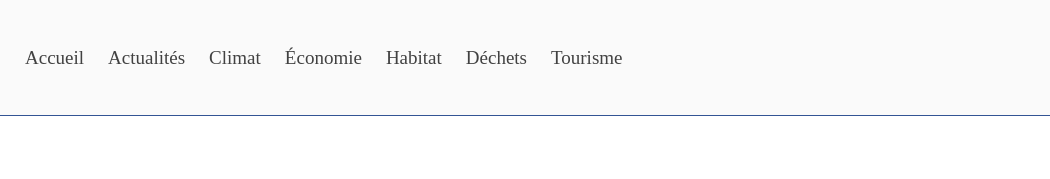
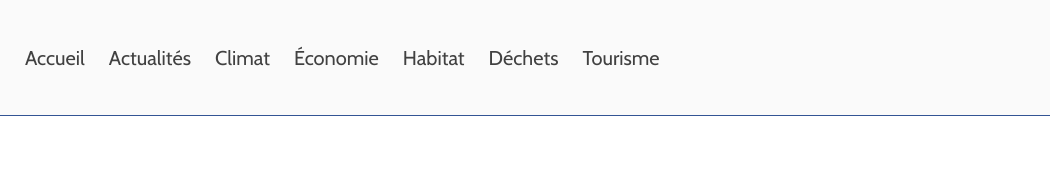
Before and after one commit to nikix21/projet_beauvais, a plain HTML site: page tourisme/index.html in a window 1280 px wide. Shown: the top 179 px of the page, 230-1280 px from the left. Drawn offline with nearby package versions, Linux system fonts and the light colour scheme; no server answers.

Commit message:
Add files via upload

```diff
--- a/tourisme/css/style.css
+++ b/tourisme/css/style.css
@@ -26,8 +26,9 @@ nav {
 }
 
 .navlinks-container a {
+    font-family: 'Cabin', sans-serif;
     margin: 0 10px;
-    font-size: 19px;
+    font-size: 20px;
     font-weight: 500;
     text-decoration: none;
     color: #414141;
```
